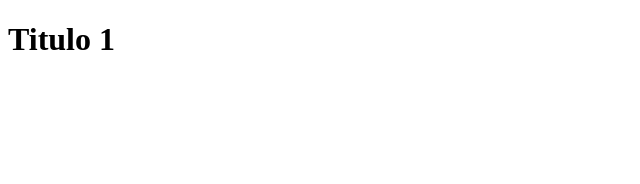
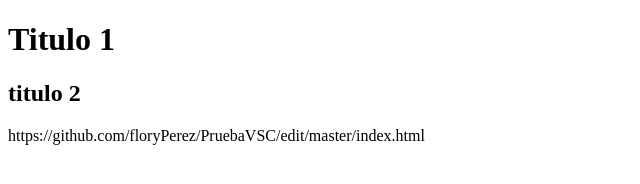
Before and after one commit to floryPerez/PruebaVSC, a plain HTML site: page index.html in a window 1280 px wide. Shown: the whole page, without its empty margins (0-640 px from the left). Drawn offline with Linux system fonts and the light colour scheme.

Commit message:
Update index.html

```diff
--- a/index.html
+++ b/index.html
@@ -8,5 +8,7 @@
 </head>
 <body>
     <h1>Titulo 1 </h1>
+    <h2> titulo 2 </h2>
+    <p>https://github.com/floryPerez/PruebaVSC/edit/master/index.html</p>
 </body>
 </html>
```
